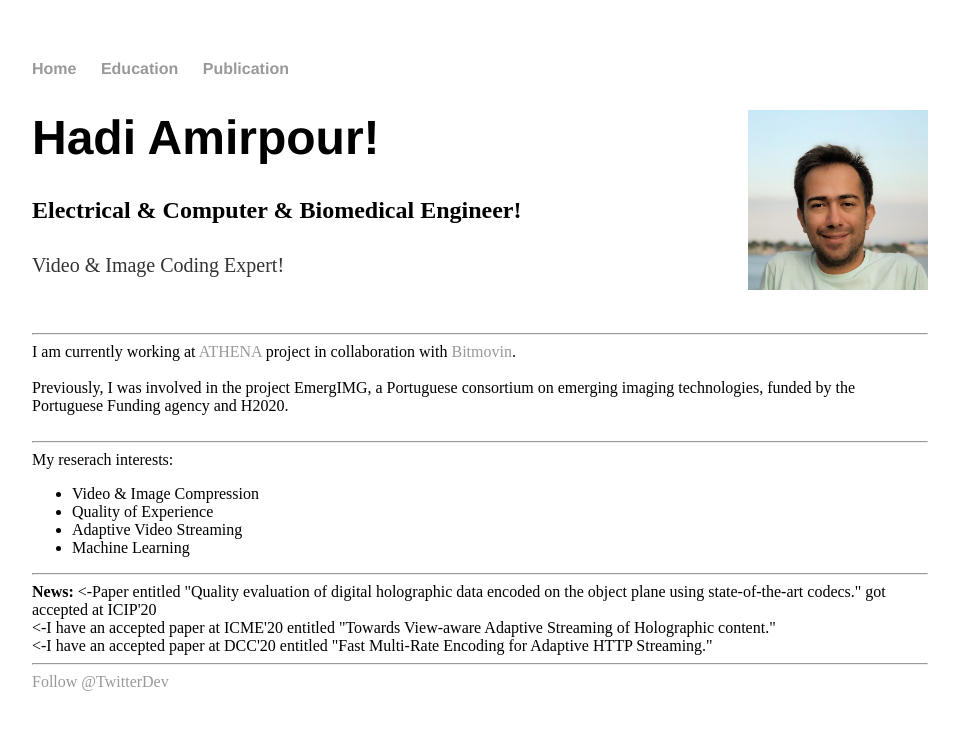
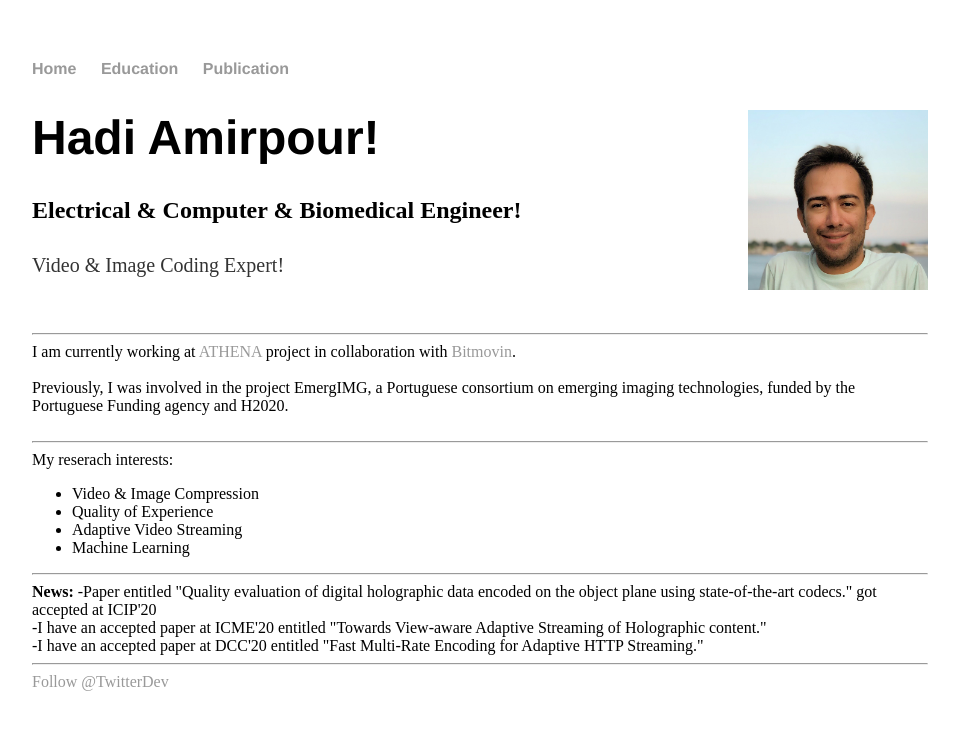
Before and after one commit to HadiAmirpour/hadiamirpour.github.io, a Jekyll site: the page index.html, which Jekyll copies as it is, in a window 1280 px wide. Shown: the top 730 px of the page, without its empty margins (160-1119 px from the left). Built offline with Jekyll 4.4.1, drawn with Linux system fonts in a browser that asks for light colours; comment, search, counter and statistics services are not loaded.

```diff
--- a/index.html
+++ b/index.html
@@ -46,9 +46,9 @@
 
 			<hr>
 			<h><strong>News:</strong>
-			<h><-Paper entitled "Quality evaluation of digital holographic data encoded on the object plane using state-of-the-art codecs." got accepted at ICIP'20</h> <br>
-			<h><-I have an accepted paper at ICME'20 entitled "Towards View-aware Adaptive Streaming of Holographic content."</h><br>
-			<h><-I have an accepted paper at DCC'20  entitled "Fast Multi-Rate Encoding for Adaptive HTTP Streaming."</h> <br>
+			<h>-Paper entitled "Quality evaluation of digital holographic data encoded on the object plane using state-of-the-art codecs." got accepted at ICIP'20</h> <br>
+			<h>-I have an accepted paper at ICME'20 entitled "Towards View-aware Adaptive Streaming of Holographic content."</h><br>
+			<h>-I have an accepted paper at DCC'20  entitled "Fast Multi-Rate Encoding for Adaptive HTTP Streaming."</h> <br>
 			<hr>
 			<a href="https://twitter.com/HadiAmirpour" class="twitter-follow-button" data-show-count="false">Follow @TwitterDev</a><script async src="https://platform.twitter.com/widgets.js" charset="utf-8"></script>
 			<script type="text/javascript" src="https://platform-api.sharethis.com/js/sharethis.js#property=5dc81b272bd64b00123e0c73&product=inline-follow-buttons" async="async"></script>
```
